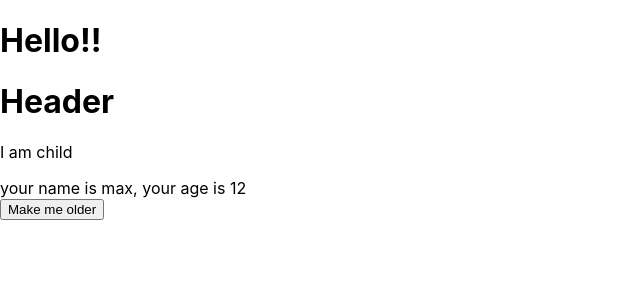
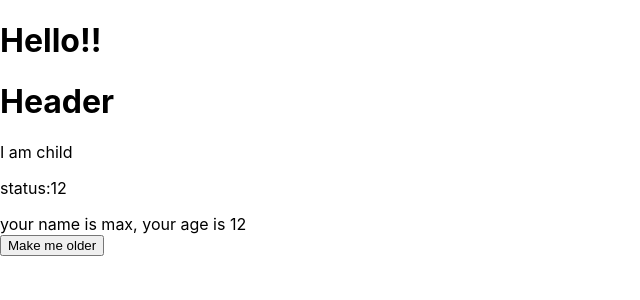
Before and after one commit to mohanqing666666/reactTest, a React (Create React App) app: page / in a window 1280 px wide. Shown: the top 300 px of the page, without its empty margins (0-640 px from the left). Built offline with nearby package versions, Linux system fonts and the light colour scheme.

Commit message:
add distributed

```diff
--- a/src/components/Home.js
+++ b/src/components/Home.js
@@ -6,8 +6,17 @@ export default class Home extends Component {
     constructor(props) {
         super(props);
         this.state = {
-            age: props.initialAge
+            age: props.initialAge,
+            status: 0
         }
+        setTimeout( ()=>{
+            this.setState({
+            status:props.initialAge
+        })
+        },2000
+
+        )
+
     }
 
     onMakeOlder() {
@@ -24,6 +33,7 @@ export default class Home extends Component {
              <div className="col-xs-1 col-xs-offset-11">
 
                <div>{this.props.children}</div>
+                <p>status:{this.state.status}</p>
               <div>your name is {this.props.name}, your age is {this.state.age}</div>
               <button onClick={() => {this.onMakeOlder()}} className="btn btn-primary">Make me older</button>
              </div>
```
